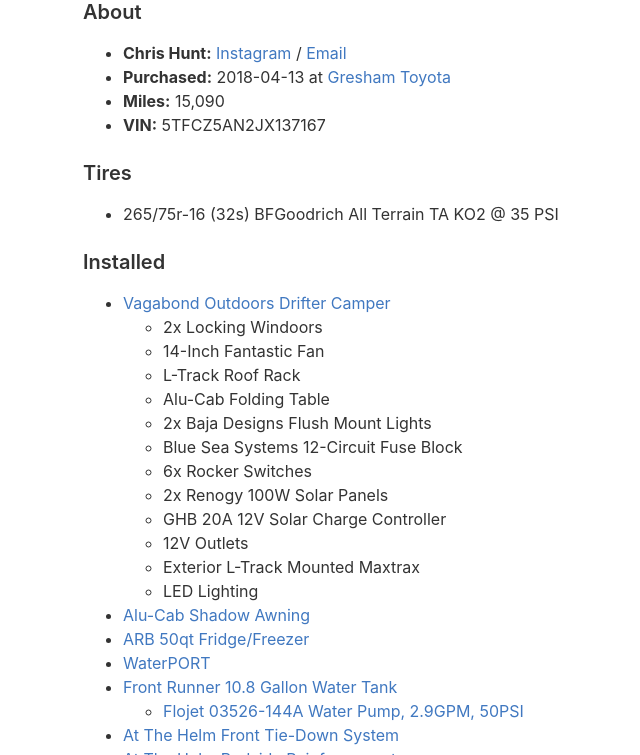
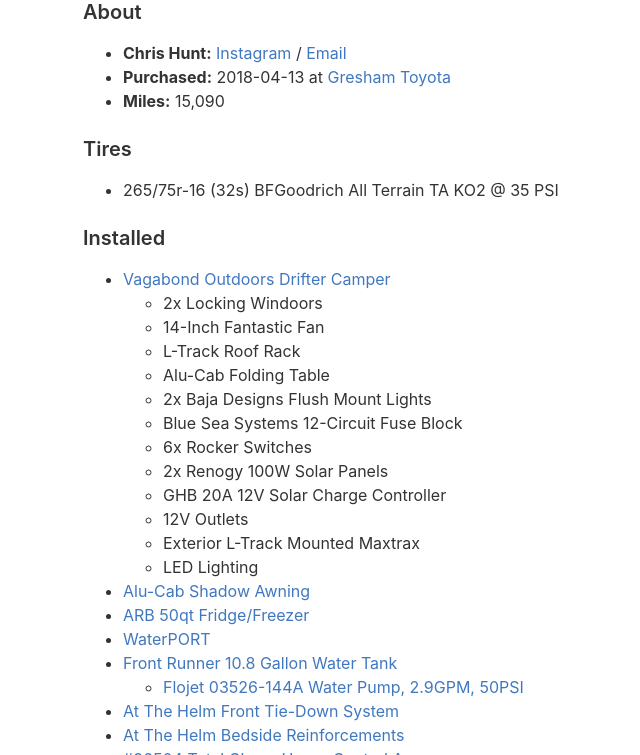
Before and after one commit to chrishunt/chrishunt.github.com, a Jekyll site: the page built from 18-tacoma/index.md, in a window 1280 px wide and 900 px high, scrolled down 488 px, cut to the strip 145-900 px from the top of the window. Shown: the whole strip, without its empty margins (257-897 px from the left). Built offline with Jekyll 4.4.1, drawn with Linux system fonts in a browser that asks for light colours.

Commit message:
Remove tacoma VIN

```diff
--- a/18-tacoma/index.md
+++ b/18-tacoma/index.md
@@ -10,7 +10,6 @@
 - **Chris Hunt:** [Instagram](https://www.instagram.com/huntca/) / [Email](mailto: c@chrishunt.co)
 - **Purchased:** 2018-04-13 at [Gresham Toyota](https://www.greshamtoyota.com/)
 - **Miles:** 15,090
-- **VIN:** 5TFCZ5AN2JX137167
 
 ### Tires
 - 265/75r-16 (32s) BFGoodrich All Terrain TA KO2 @ 35 PSI
```
